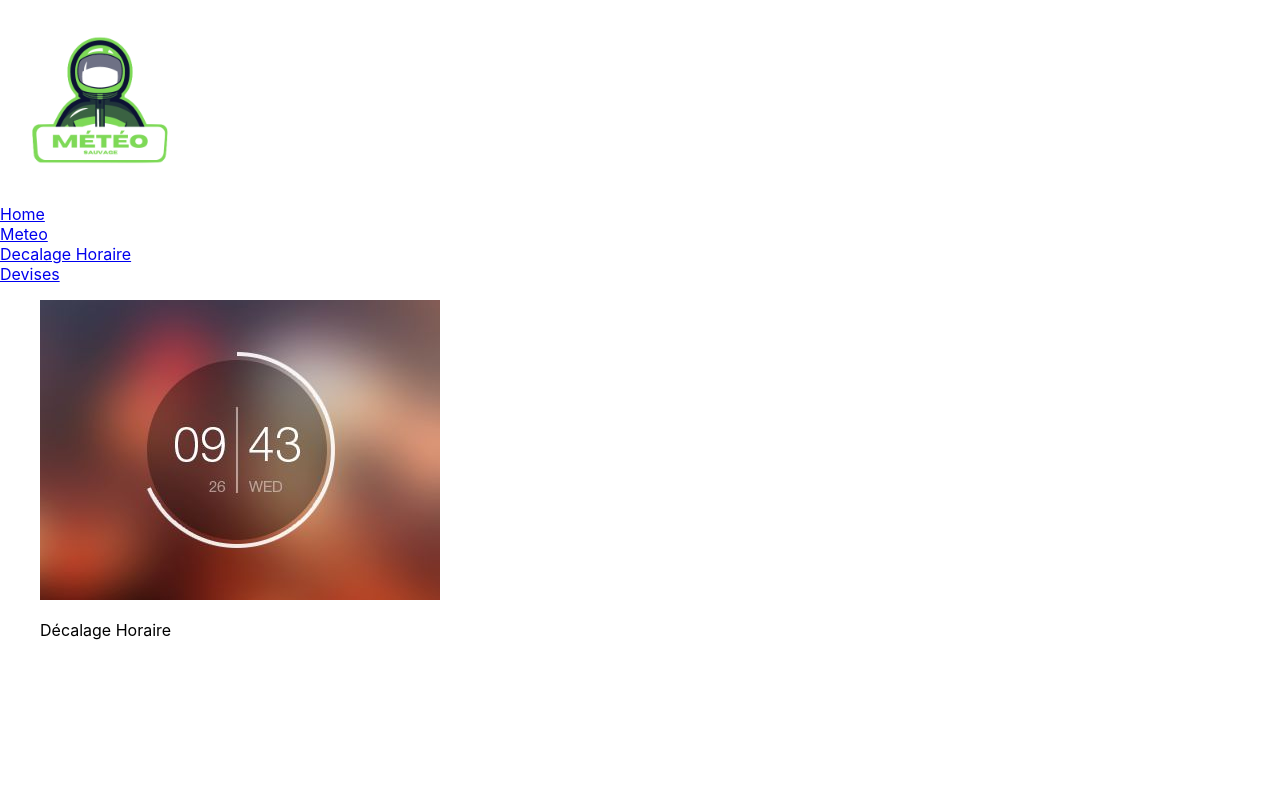
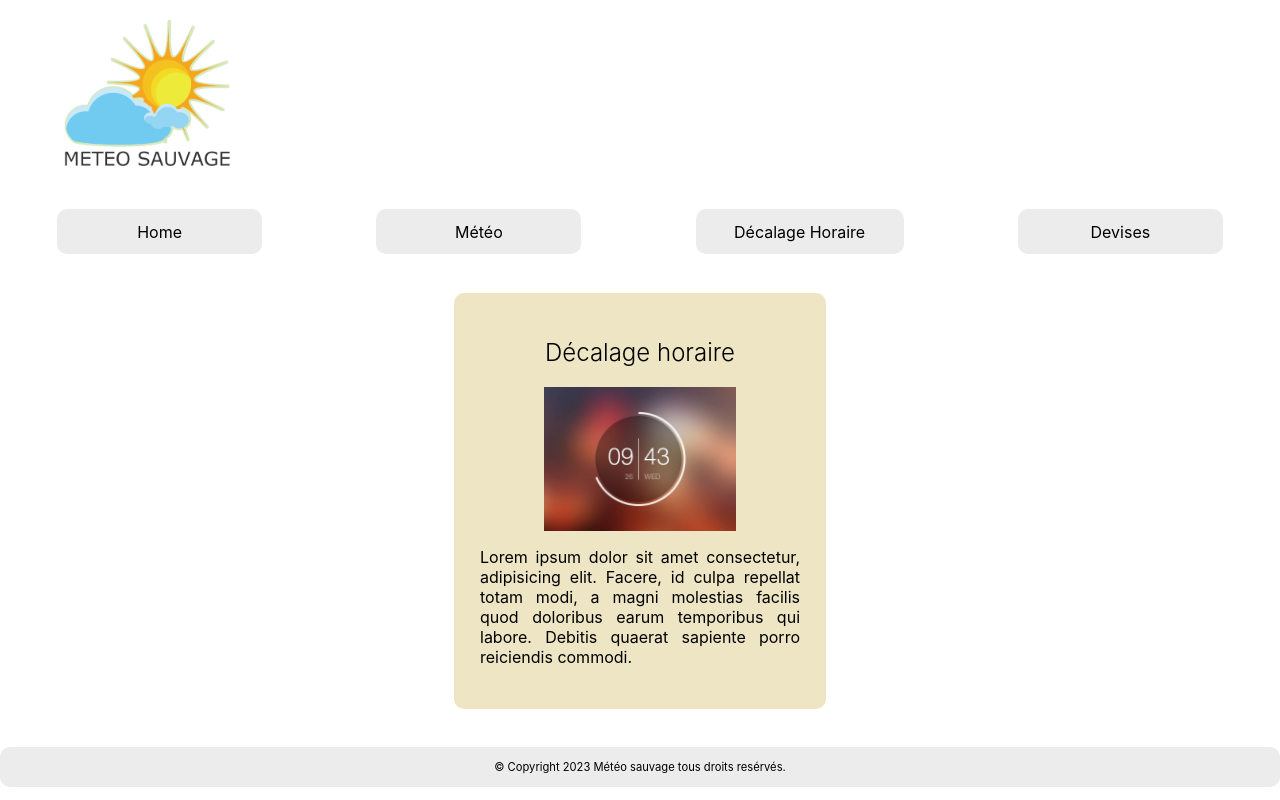
Before and after one commit to Delphine2669/MeteoSauvage, a React (Vite) app in the folder frontend/: page /decalage-horaire in a window 1280 px wide. Built offline with nearby package versions, Linux system fonts and the light colour scheme.

Commit message:
MAJ du layout complet

```diff
--- a/frontend/src/App.css
+++ b/frontend/src/App.css
@@ -5,29 +5,114 @@
     sans-serif;
   -webkit-font-smoothing: antialiased;
   -moz-osx-font-smoothing: grayscale;
+  box-sizing: border-box;
+}
+/* Design en commun */
+h2{
+  font-weight: 300;
+  display: inline;
+  text-align: center;
 }
 
 .logo-site{
-  height: 200px;
+  width: 13vw;
+  padding: 0 5%;
 }
+/*NavBar*/
+.designNavBlock{
+  margin: 3% 0;
+  display: flex;
+  justify-content: space-around;
+}
+.designNav{
+  text-decoration: none;
+  color: black;
+  background-color:rgb(217, 217, 217, 50%);
+  border-radius: 10px;
+  padding: 1% 3%;
+  min-width: 10vw;
+  text-align: center;
+}
+/*design home */
+main{
+  margin-bottom: 0;
+  display: flex;
+  flex-direction: row;
+  align-items: center;
+  justify-content: center;
+  flex-wrap: wrap;
+}
+/* composant Météo */
+.meteo{
+  background-color: rgba(140,221,192,50%);
+  padding: 2%;
+  border-radius: 10px;
+  min-height: 20em;
+  display: flex;
+  flex-wrap: wrap;
+  flex-direction: column;
+  align-items: center;
+  justify-content: center;
+  width: 30%;
+  margin: auto;
+}
+.meteo img{
+  width: 12em;
+}
+.meteo p{
+  text-align: justify;
+  font-size: 1em;
+  min-width: 30%;
+}
+/* composant décalage horaire/timezone */
+.timezone{
+  background-color: rgba(221,203,140,50%);
+  padding: 2%;
+  border-radius: 10px;
+  margin: 3% 5%;
+  width: 25%;
+  min-height: 20em;
+  display: flex;
+  flex-direction: column;
+  align-items: center;
+  margin: auto;
+}
+.timezone p{
+  text-align: justify;
+}
+.timezone img{
+  width: 12em;
+}
+/*composant devise/currency*/
+.currency{
+  margin: 3% 2%;
+  background-color: rgba(14,182,81,50%);
+  padding: 2%;
+  border-radius: 10px;
+  display: flex;
+  flex-direction: column;
+  margin: 3% auto;
+}
+.currencyForm{
+  display: flex;
+  flex-wrap: wrap;
+  flex-direction:row;
+  justify-content: center;
 
-.formDevise{
-  background-color: rgb(48, 203, 97);
+}
+.formCurrency{
+  background-color: rgba(14,182,81,50%);
   border-radius: 10px;
   box-shadow: 10px 5px 5px rgba(0, 0, 0, 0.456);
   max-width: 50vh;
   display: flex;
+  flex-direction: row;
+  flex-wrap: wrap;
   justify-content: center;
   align-items: center;
   margin: 2%;
   padding: 1%;
 
-}
-.positionDevise{
-  display: flex;
-  flex-wrap: wrap;
-  justify-content: center;
-  margin: 0 2%;
 }
 ul{
   padding: 0;
@@ -37,3 +122,29 @@
  list-style-type: none;
  width: auto;
 }
+.footer{
+  margin-top: 3%;
+  bottom: 0;
+  background-color: rgb(217, 217, 217, 50%);
+  width: 100%;
+  height: 5vh;
+  border-radius: 10px;
+  display: flex;
+  justify-content: center;
+  align-items: center;
+}
+.footer p{
+  margin:0;
+  font-size: 0.7em;
+  text-align: center;
+}
+
+@media screen and (max-width: 414px) {
+  /*navBar*/
+  .designNav{
+    padding: 1% 2%;
+  }
+  .logo-site{
+    width: 22vw;
+  }
+}
--- a/frontend/src/App.jsx
+++ b/frontend/src/App.jsx
@@ -3,6 +3,7 @@
 import Home from "./pages/Home";
 import "./App.css";
 import Navbar from "./components/Navbar";
+import Footer from "./components/Footer";
 import Meteo from "./components/Meteo";
 import Timezone from "./components/Timezone";
 import Currency from "./components/Currency";
@@ -20,6 +21,7 @@
         <Route path="/decalage-horaire" element={<Timezone />} />
         <Route path="/devises" element={<Currency />} />
       </Routes>
+      <Footer />
     </div>
   );
 }
--- a/frontend/src/components/Currency.jsx
+++ b/frontend/src/components/Currency.jsx
@@ -31,10 +31,12 @@
   }
 
   return (
-    <div className="positionDevise">
+    <figure className="currency">
+      <h2>Taux de change</h2>
+      <div className="currencyForm">
         {Object.entries(currencies).map(([key, value]) => {
           return (
-          <div className="formDevise" key={key}>
+            <div className="formCurrency" key={key}>
               <ul>
                 <li>Devise : {value.devise}</li>
                 <li>Valeur : {value.rate}</li>
@@ -43,6 +45,7 @@
           );
         })}
       </div>
+    </figure>
   );
 }
 
--- /dev/null
+++ b/frontend/src/components/Footer.jsx
@@ -0,0 +1,8 @@
+function Footer() {
+  return (
+    <div className="footer">
+      <p>&copy; Copyright 2023 Météo sauvage tous droits resérvés.</p>
+    </div>
+  );
+}
+export default Footer;
--- a/frontend/src/components/Meteo.jsx
+++ b/frontend/src/components/Meteo.jsx
@@ -1,8 +1,14 @@
 function Meteo() {
   return (
-    <figure>
+    <figure className="meteo">
+      <h2>Météo</h2>
       <img src="/soleil.jpg" alt="soleil" />
-      <p>voici notre component Météo</p>
+      <p>
+        Lorem ipsum dolor sit amet consectetur, adipisicing elit. Facere, id
+        culpa repellat totam modi, a magni molestias facilis quod doloribus
+        earum temporibus qui labore. Debitis quaerat sapiente porro reiciendis
+        commodi.
+      </p>
     </figure>
   );
 }
--- a/frontend/src/components/Navbar.jsx
+++ b/frontend/src/components/Navbar.jsx
@@ -3,14 +3,19 @@
 function Navbar() {
   return (
     <div>
-      <nav>
-        <Link to="/">Home</Link>
-        <br />
-        <Link to="/meteo">Meteo</Link>
-        <br />
-        <Link to="/decalage-horaire">Decalage Horaire</Link>
-        <br />
-        <Link to="/devises">Devises</Link>
+      <nav className="designNavBlock">
+        <Link to="/" className="designNav">
+          Home
+        </Link>
+        <Link to="/meteo" className="designNav">
+          Météo
+        </Link>
+        <Link to="/decalage-horaire" className="designNav">
+          Décalage Horaire
+        </Link>
+        <Link to="/devises" className="designNav">
+          Devises
+        </Link>
       </nav>
     </div>
   );
--- a/frontend/src/components/Timezone.jsx
+++ b/frontend/src/components/Timezone.jsx
@@ -1,8 +1,14 @@
 function Timezone() {
   return (
-    <figure>
+    <figure className="timezone">
+      <h2>Décalage horaire</h2>
       <img src="/time.jpg" alt="time" />
-      <p>Décalage Horaire</p>
+      <p>
+        Lorem ipsum dolor sit amet consectetur, adipisicing elit. Facere, id
+        culpa repellat totam modi, a magni molestias facilis quod doloribus
+        earum temporibus qui labore. Debitis quaerat sapiente porro reiciendis
+        commodi.
+      </p>
     </figure>
   );
 }
--- a/frontend/src/pages/Home.jsx
+++ b/frontend/src/pages/Home.jsx
@@ -6,7 +6,7 @@
 export default function Home() {
   return (
     <main>
-      <Routes>
+      <Routes className="designHome">
         <Route path="/meteo" element={<Meteo />} />
         <Route path="/decalage-horaire" element={<Timezone />} />
         <Route path="/devises" element={<Currency />} />
```
Also changed, not shown: frontend/src/assets/logo-projet-2.png. Lines whose indentation alone changed are shown as unchanged.
